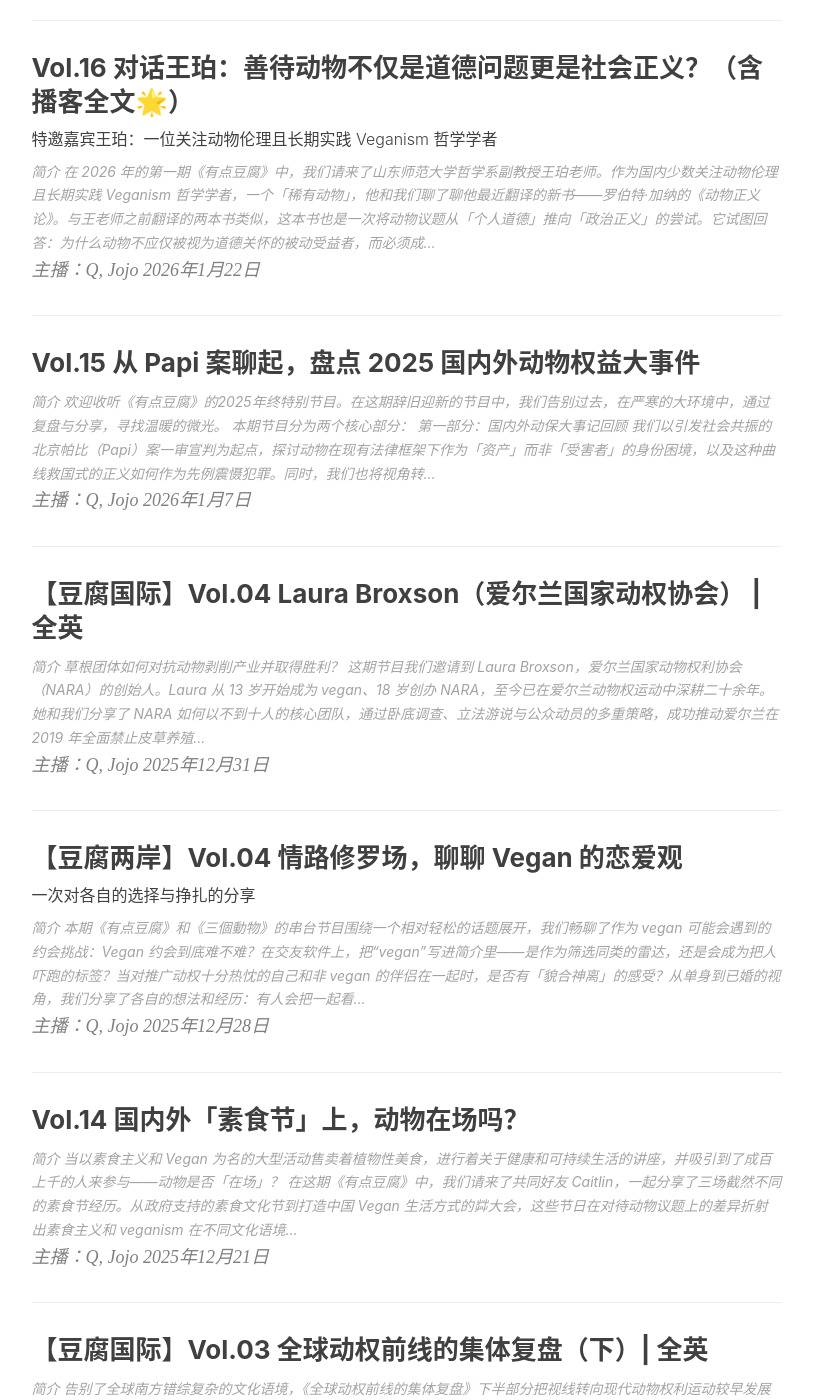
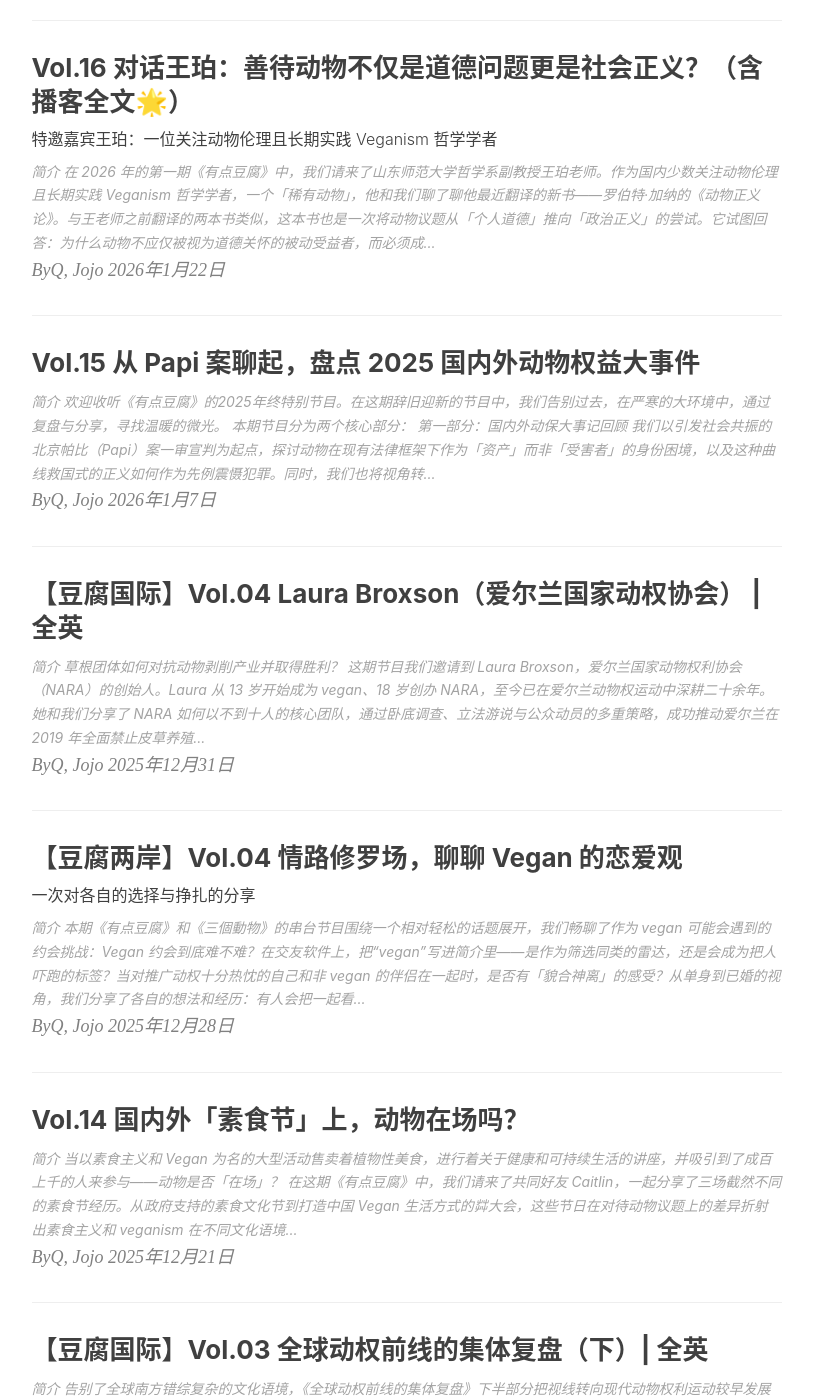
Before and after one commit to slightlytofu/slightlytofu.github.io, a Jekyll site: the page built from index.html, in a window 1280 px wide and 1400 px high, scrolled down 1465 px. Shown: the whole window, without its empty margins (136-950 px from the left). Built offline with Jekyll 4.4.1, drawn with Linux system fonts in a browser that asks for light colours; nearby versions of some CDN libraries; the list of posts is cut into pages by our own code; comment, search, counter and statistics services are not loaded; some of the changed text lies outside the part shown.

Commit message:
Revert 主播 label back to 'By' per website requirements

```diff
--- a/index.html
+++ b/index.html
@@ -19,7 +19,7 @@ description: "A vegan podcast in Chinese."
         </div>
     </a>
     <p class="post-meta">
-        主播：{% if post.author %}{{ post.author }}{% else %}{{ site.title }}{% endif %} {{ post.date | date: "%Y年%-m月%-d日" }}
+        By{% if post.author %}{{ post.author }}{% else %}{{ site.title }}{% endif %} {{ post.date | date: "%Y年%-m月%-d日" }}
     </p>
 </div>
 <hr>
```
